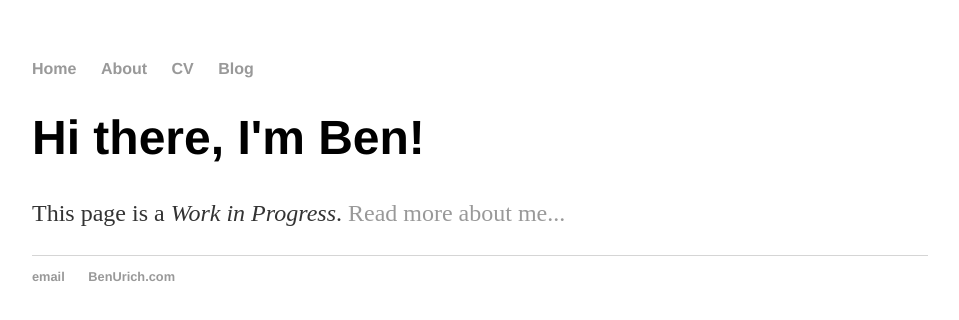
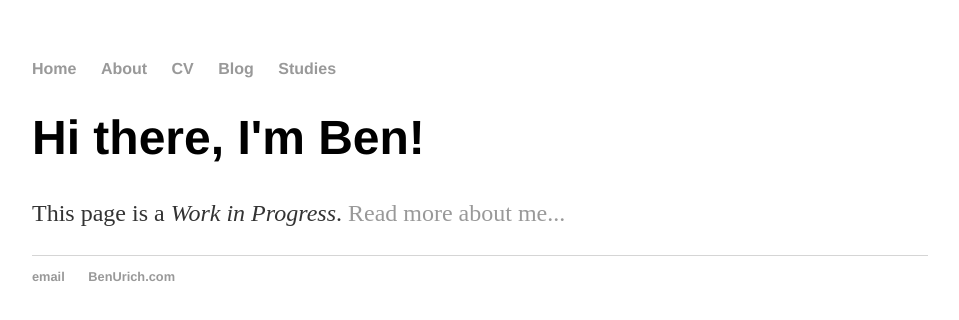
Before and after one commit to farmboy01/farmboy01.github.io, a Jekyll site: the page built from index.html, in a window 1280 px wide. Shown: the top 320 px of the page, without its empty margins (160-1119 px from the left). Built offline with Jekyll 4.4.1, drawn with Linux system fonts in a browser that asks for light colours.

Commit message:
Added studies link

```diff
--- a/_layouts/default.html
+++ b/_layouts/default.html
@@ -12,6 +12,7 @@
 		        	<li><a href="/about">About</a></li>
 	        		<li><a href="/cv">CV</a></li>
 	        		<li><a href="/blog">Blog</a></li>
+				<li><a href="/studies">Studies</a></li>
 	    		</ul>
 			</nav>
 			<div class="container">
```
